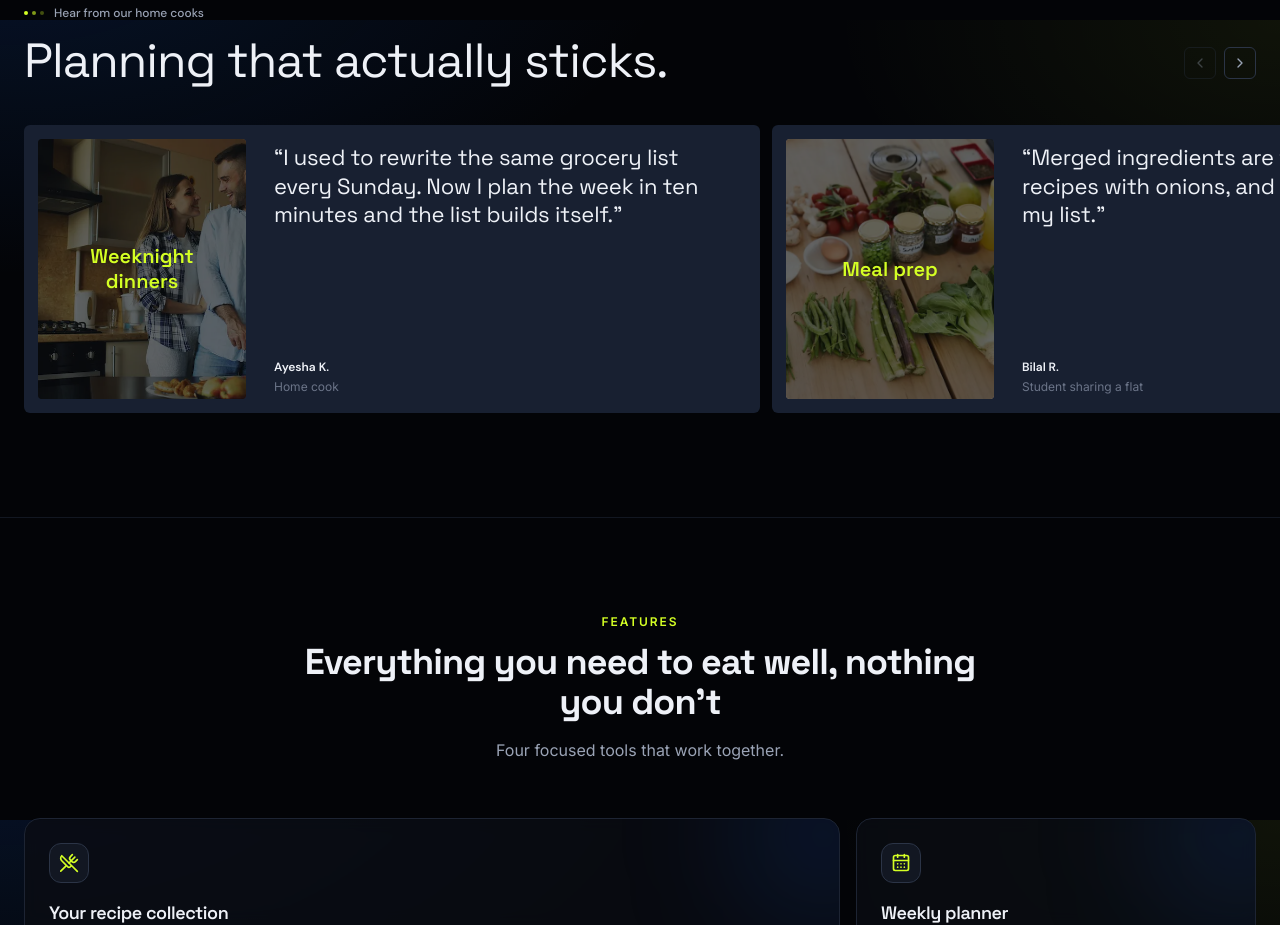
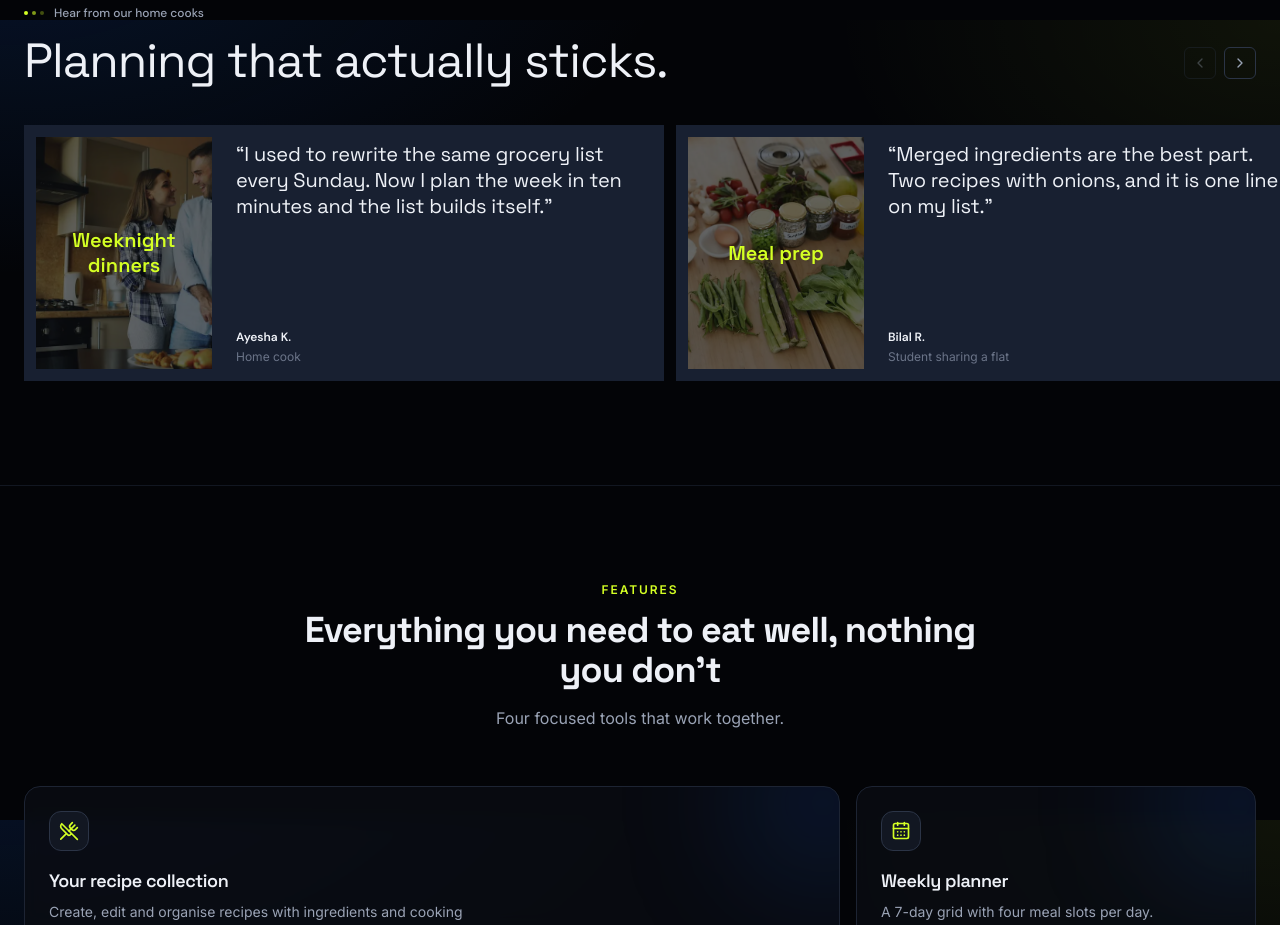
Before and after one commit to MohidWebDev/recipe-meal-planner, a React (Vite) app in the folder client/: page / in a window 1280 px wide. Shown: the part 1580-2505 px from the top of the page. Built offline with nearby package versions, Linux system fonts and the light colour scheme; no server answers.

Commit message:
style: scale down testimonial cards, sharpen corners, pointer cursor on arrows

```diff
--- a/client/src/components/landing/Testimonials.jsx
+++ b/client/src/components/landing/Testimonials.jsx
@@ -73,7 +73,7 @@ export default function Testimonials() {
   };
 
   const arrowClass =
-    "flex h-8 w-8 items-center justify-center rounded-md border border-line-strong text-muted transition duration-200 hover:border-accent/50 hover:text-accent focus:outline-none focus-visible:ring-2 focus-visible:ring-accent disabled:pointer-events-none disabled:opacity-35";
+    "flex h-8 w-8 cursor-pointer items-center justify-center rounded-md border border-line-strong text-muted transition duration-200 hover:border-accent/50 hover:text-accent focus:outline-none focus-visible:ring-2 focus-visible:ring-accent disabled:pointer-events-none disabled:opacity-35";
 
   return (
     <section
@@ -120,17 +120,17 @@ export default function Testimonials() {
         <ul
           ref={trackRef}
           onScroll={updateEdges}
-          className={`mt-10 flex snap-x snap-mandatory gap-3 overflow-x-auto pr-4 pb-2 [scrollbar-width:none] sm:pr-6 [&::-webkit-scrollbar]:hidden ${EDGE_PADDING}`}
+          className={`mt-10 flex snap-x snap-mandatory gap-3 overflow-x-auto pr-4 pb-2 scrollbar-none sm:pr-6 [&::-webkit-scrollbar]:hidden ${EDGE_PADDING}`}
         >
           {TESTIMONIALS.map(({ quote, name, role, tag, image }) => (
             <li
               key={name}
               data-card
-              className="w-[88%] shrink-0 snap-start sm:w-136 lg:w-184"
+              className="w-[85%] shrink-0 snap-start sm:w-120 lg:w-160"
             >
-              <figure className="flex h-full flex-col gap-5 rounded-md bg-overlay p-3.5 sm:min-h-72 sm:flex-row sm:gap-7">
+              <figure className="flex h-full flex-col gap-4 bg-overlay p-3 sm:min-h-64 sm:flex-row sm:gap-6">
                 {/* Photo tile with the label centered on top, like a logo card */}
-                <div className="relative h-56 w-full shrink-0 overflow-hidden rounded-sm sm:h-auto sm:w-48 lg:w-52">
+                <div className="relative h-48 w-full shrink-0 overflow-hidden sm:h-auto sm:w-40 lg:w-44">
                   <img
                     src={image}
                     alt=""
@@ -148,7 +148,7 @@ export default function Testimonials() {
                 </div>
 
                 <div className="flex flex-1 flex-col justify-between gap-8 py-1 sm:pr-6">
-                  <blockquote className="font-display text-xl leading-[1.3] font-normal tracking-[-0.01em] text-fg lg:text-[22px]">
+                  <blockquote className="font-display text-lg leading-[1.3] font-normal tracking-[-0.01em] text-fg lg:text-xl">
                     “{quote}”
                   </blockquote>
                   <figcaption>
```
